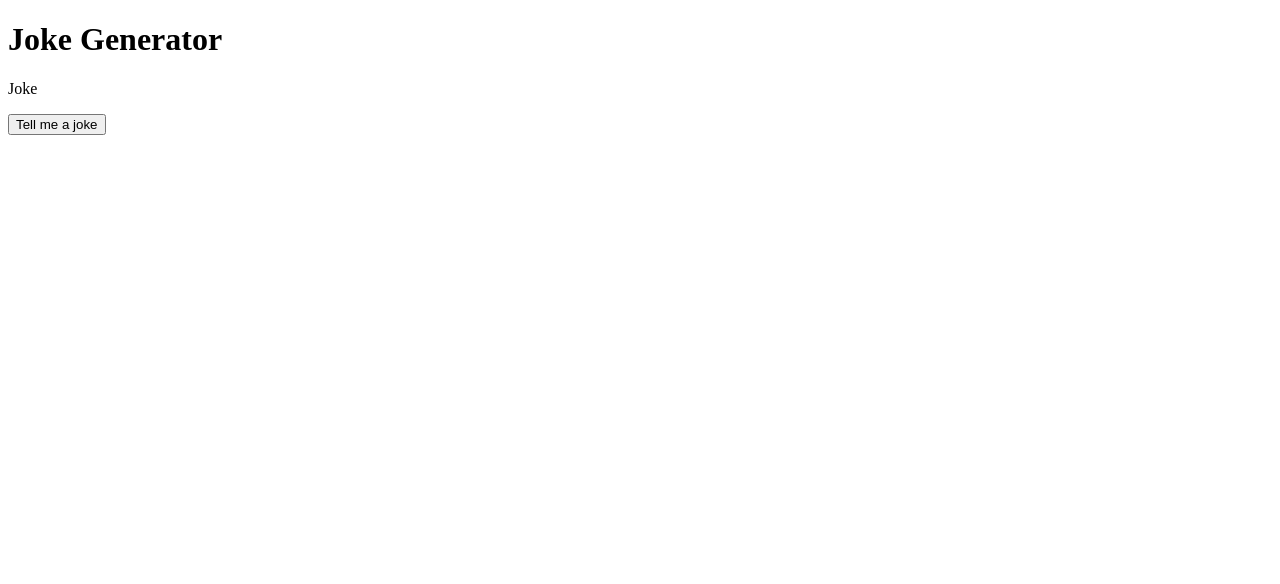
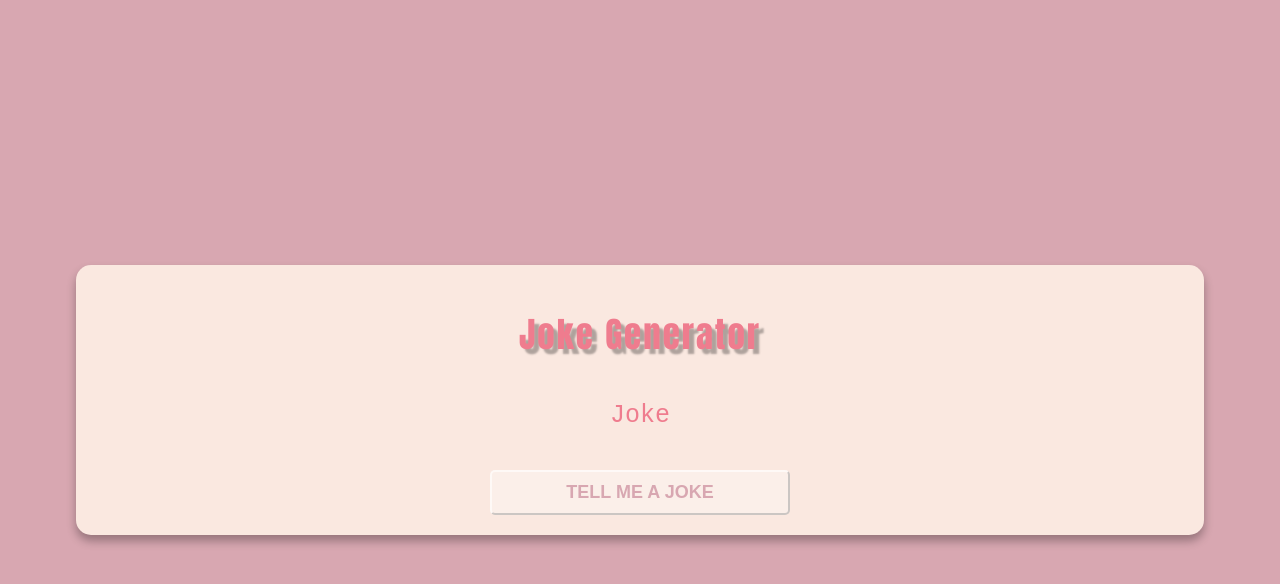
Before and after one commit to Maha-Abdelnabi/Jokes-Generator, a plain HTML site: page index.html in a window 1280 px wide. Drawn offline with Linux system fonts and the light colour scheme.

Commit message:
add styling

```diff
--- a/index.html
+++ b/index.html
@@ -5,12 +5,15 @@
     <meta http-equiv="X-UA-Compatible" content="IE=edge">
     <meta name="viewport" content="width=device-width, initial-scale=1.0">
     <title>Jokes Generator</title>
+    <link rel="stylesheet" href="style.css">
 </head>
 <body>
     <div class="container">
-        <h1 class="heading">Joke Generator</h1>
-        <p class="joke" id="joke">Joke</p>
+        <h1 class="heading"> Joke Generator</h1>
+        <p class="joke" id="joke"> Joke</p>
         <button class="btn" id="btn">Tell me a joke</button>
     </div>
+
+    <script src="./script.js"></script>
 </body>
 </html>
--- /dev/null
+++ b/style.css
@@ -0,0 +1,52 @@
+body{
+    margin: 0;
+    background-color: #D8A7B1;
+    min-height: 100vh;
+    display: flex;
+    justify-content: center;
+    align-items: center;
+    font-family: monospace;
+}
+
+.container{
+    background-color:#FAE8E0;
+    padding: 20px;
+    box-shadow: 0 6px 10px rgba(0,0,0,.3);
+    border-radius: 15px;
+    width: 85%;
+    text-align: center;
+    color: #EF7C8E;
+}
+
+.heading{
+    font-size: 35px;
+    font-weight: 200;
+    font-family: Impact, Haettenschweiler, 'Arial Narrow Bold', sans-serif;
+    text-shadow: 5px 5px 2px rgba(0,0,0,.3);
+    letter-spacing: 2px;
+}
+
+.joke{
+    font-size: 25px;
+    font-weight: 500;
+    margin: 40px
+}
+
+.btn{
+    font-size: 18px;
+    font-weight: 700;
+    border-radius: 5px;
+    cursor: pointer;
+    padding: 10px;
+    background-color: rgba(255,255,255,.3);
+    border-color: rgba(255,255,255,.6);
+    text-transform: uppercase;
+    width: 300px;
+    color: #D8A7B1;
+}
+
+.btn:hover{
+    background-color: rgba(255,255,255,.5);
+    box-shadow: 0 4px 4px rgba(0,0,0,.3);
+    transition: all 300ms ease;
+}
```
